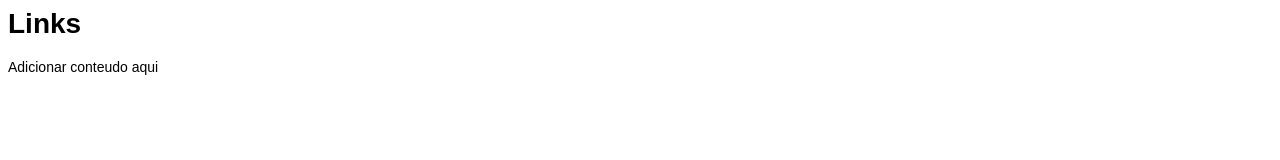
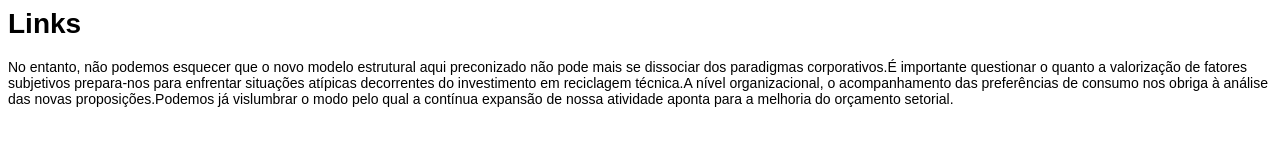
Before and after one commit to gustavopereiraliceusantista/operacao-software-aplicativos, a plain HTML site: page links.html in a window 1280 px wide. Drawn offline with Linux system fonts and the light colour scheme.

Commit message:
meu commit fixes #5

```diff
--- a/links.html
+++ b/links.html
@@ -2,5 +2,5 @@
 
 <div class="iframe-widget">
     <h1>Links</h1>
-    <p>Adicionar conteudo aqui</p>
+    <p>No entanto, não podemos esquecer que o novo modelo estrutural aqui preconizado não pode mais se dissociar dos paradigmas corporativos.É importante questionar o quanto a valorização de fatores subjetivos prepara-nos para enfrentar situações atípicas decorrentes do investimento em reciclagem técnica.A nível organizacional, o acompanhamento das preferências de consumo nos obriga à análise das novas proposições.Podemos já vislumbrar o modo pelo qual a contínua expansão de nossa atividade aponta para a melhoria do orçamento setorial.</p>
 </div>
```
